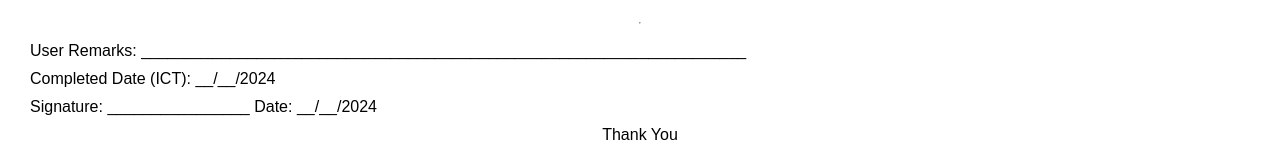
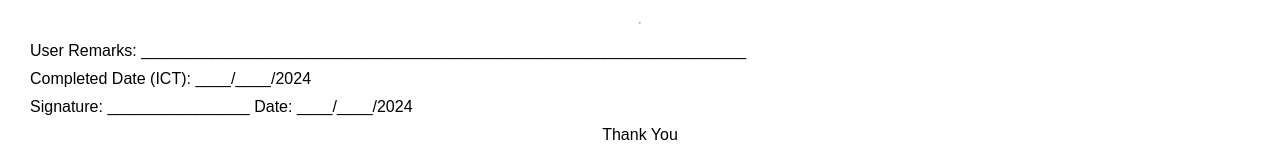
Before and after one commit to DanielaOdhis/ict-work-tickets, a React (Create React App) app: page / in a window 1280 px wide. Shown: the part 560-726 px from the top of the page. Built offline with nearby package versions, Linux system fonts and the light colour scheme.

Commit message:
updates on app.js

```diff
--- a/public/index.html
+++ b/public/index.html
@@ -24,7 +24,7 @@
       work correctly both with client-side routing and a non-root public URL.
       Learn how to configure a non-root public URL by running `npm run build`.
     -->
-    <title>React App</title>
+    <title>ICT Work Tickets</title>
   </head>
   <body>
     <noscript>You need to enable JavaScript to run this app.</noscript>
--- a/src/App.js
+++ b/src/App.js
@@ -101,8 +101,8 @@ function App() {
       <hr />
       <div>
         <p>User Remarks: ____________________________________________________________________</p>
-        <p>Completed Date (ICT): __/__/2024</p>
-        <p>Signature: ________________  Date: __/__/2024</p>
+        <p>Completed Date (ICT): ____/____/2024</p>
+        <p>Signature: ________________  Date: ____/____/2024</p>
         <p><center>Thank You</center></p>
       </div>
       {workOrders.length > 1 && (
```
